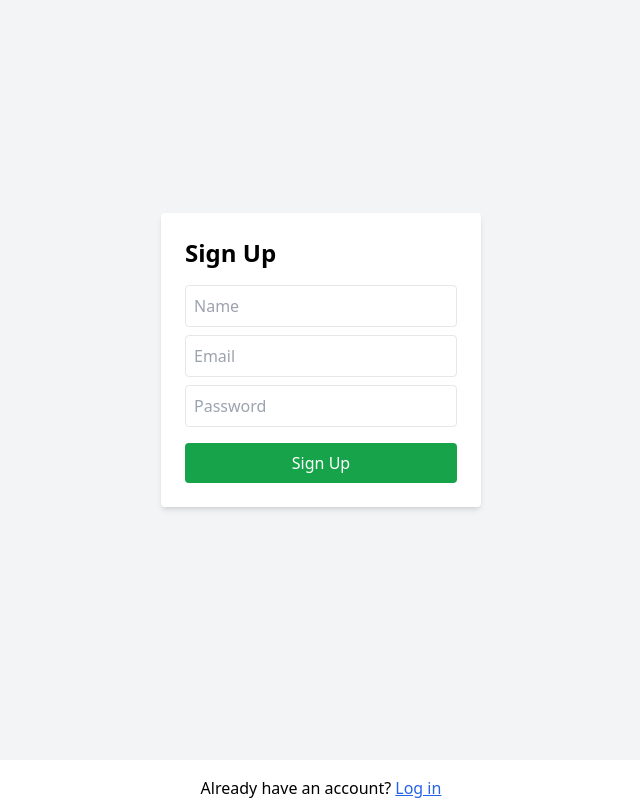
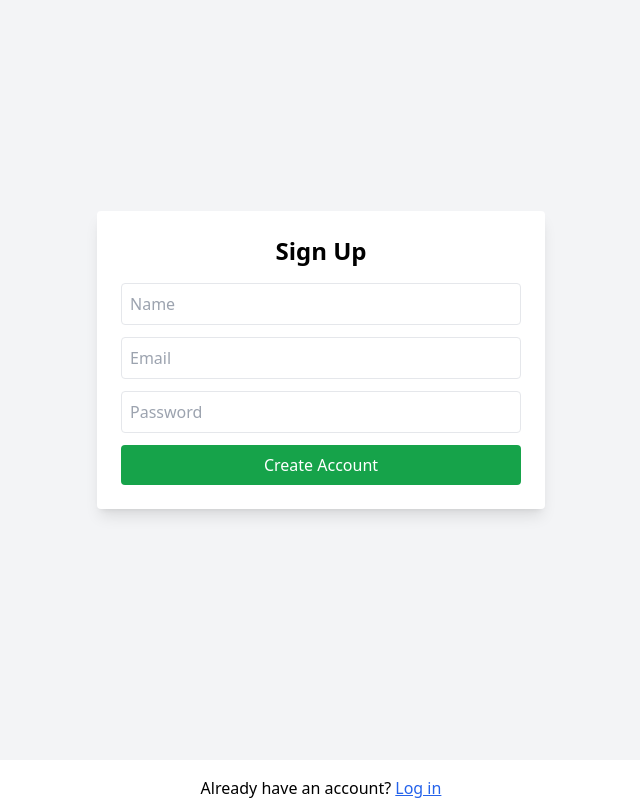
Before and after one commit to imnatewest/TripWise, a React app in the folder frontend/travel-planner-frontend/: page / in a window 1280 px wide. Both pictures are taken after a click on the button "Sign up". Shown: the part 40-840 px from the top of the page, without its empty margins (319-959 px from the left). Built offline with nearby package versions, Linux system fonts and the light colour scheme; the HTML template or start-up script is replaced by a standard one.

Commit message:
Fixed an issue where duplicate emails were allowed. Also formatted the Login/Signup forms to show a red error message

```diff
--- a/frontend/travel-planner-frontend/src/Login.jsx
+++ b/frontend/travel-planner-frontend/src/Login.jsx
@@ -4,39 +4,57 @@ import API from "./api";
 function Login({ onLogin }) {
   const [email, setEmail] = useState("");
   const [password, setPassword] = useState("");
+  const [error, setError] = useState(null);
 
   const handleSubmit = async (e) => {
     e.preventDefault();
+    setError(null);
+
     try {
       const res = await API.post("/login", { email, password });
       localStorage.setItem("token", res.data.token);
       onLogin(res.data.user);
     } catch (err) {
-      console.error("Login failed:", err);
-      alert("Invalid credentials");
+      if (err.response && err.response.data.error) {
+        setError(err.response.data.error);
+      } else {
+        setError("Login failed. Please try again.");
+      }
     }
   };
 
   return (
     <div className="min-h-screen flex items-center justify-center bg-gray-100">
-      <form onSubmit={handleSubmit} className="bg-white p-6 rounded shadow-md w-80">
-        <h2 className="text-2xl font-bold mb-4">Login</h2>
+      <form
+        onSubmit={handleSubmit}
+        className="w-full max-w-md p-6 bg-white shadow-lg rounded"
+      >
+        <h2 className="text-2xl font-bold mb-4 text-center">Log In</h2>
+
+        {error && <p className="text-red-600 mb-3 text-center">{error}</p>}
+
         <input
           type="email"
           placeholder="Email"
-          className="w-full border p-2 mb-2 rounded"
           value={email}
           onChange={(e) => setEmail(e.target.value)}
+          className="w-full p-2 mb-3 border rounded"
+          required
         />
         <input
           type="password"
           placeholder="Password"
-          className="w-full border p-2 mb-4 rounded"
           value={password}
           onChange={(e) => setPassword(e.target.value)}
+          className="w-full p-2 mb-3 border rounded"
+          required
         />
-        <button className="w-full bg-blue-600 text-white p-2 rounded hover:bg-blue-700">
-          Login
+
+        <button
+          type="submit"
+          className="w-full bg-blue-600 text-white py-2 rounded hover:bg-blue-700"
+        >
+          Log In
         </button>
       </form>
     </div>
--- a/frontend/travel-planner-frontend/src/Signup.jsx
+++ b/frontend/travel-planner-frontend/src/Signup.jsx
@@ -5,46 +5,65 @@ function Signup({ onSignup }) {
   const [name, setName] = useState("");
   const [email, setEmail] = useState("");
   const [password, setPassword] = useState("");
+  const [error, setError] = useState(null);
 
   const handleSubmit = async (e) => {
     e.preventDefault();
+    setError(null);
+
     try {
       const res = await API.post("/signup", { name, email, password });
       localStorage.setItem("token", res.data.token);
       onSignup(res.data.user);
     } catch (err) {
-      console.error("Signup failed:", err);
-      alert("Signup failed. Try again.");
+      if (err.response && err.response.data.errors) {
+        setError(err.response.data.errors.join(", "));
+      } else {
+        setError("Signup failed. Please try again.");
+      }
     }
   };
 
   return (
     <div className="min-h-screen flex items-center justify-center bg-gray-100">
-      <form onSubmit={handleSubmit} className="bg-white p-6 rounded shadow-md w-80">
-        <h2 className="text-2xl font-bold mb-4">Sign Up</h2>
+      <form
+        onSubmit={handleSubmit}
+        className="w-full max-w-md p-6 bg-white shadow-lg rounded"
+      >
+        <h2 className="text-2xl font-bold mb-4 text-center">Sign Up</h2>
+
+        {error && <p className="text-red-600 mb-3 text-center">{error}</p>}
+
         <input
           type="text"
           placeholder="Name"
-          className="w-full border p-2 mb-2 rounded"
           value={name}
           onChange={(e) => setName(e.target.value)}
+          className="w-full p-2 mb-3 border rounded"
+          required
         />
         <input
           type="email"
           placeholder="Email"
-          className="w-full border p-2 mb-2 rounded"
           value={email}
           onChange={(e) => setEmail(e.target.value)}
+          className="w-full p-2 mb-3 border rounded"
+          required
         />
         <input
           type="password"
           placeholder="Password"
-          className="w-full border p-2 mb-4 rounded"
           value={password}
           onChange={(e) => setPassword(e.target.value)}
+          className="w-full p-2 mb-3 border rounded"
+          required
         />
-        <button className="w-full bg-green-600 text-white p-2 rounded hover:bg-green-700">
-          Sign Up
+
+        <button
+          type="submit"
+          className="w-full bg-green-600 text-white py-2 rounded hover:bg-green-700"
+        >
+          Create Account
         </button>
       </form>
     </div>
```
Also changed, not shown: 2 other files (tests, documents, lock files or other folders).
